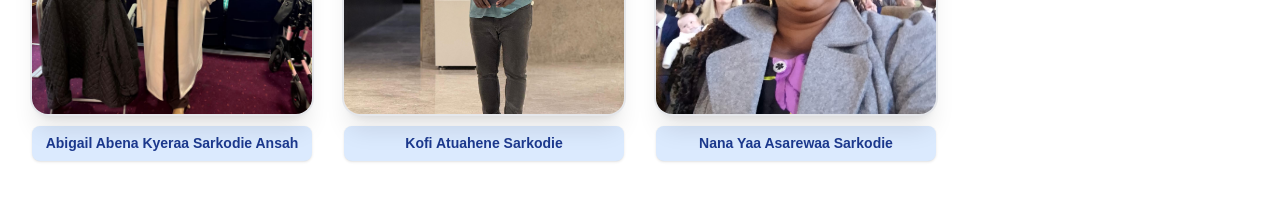
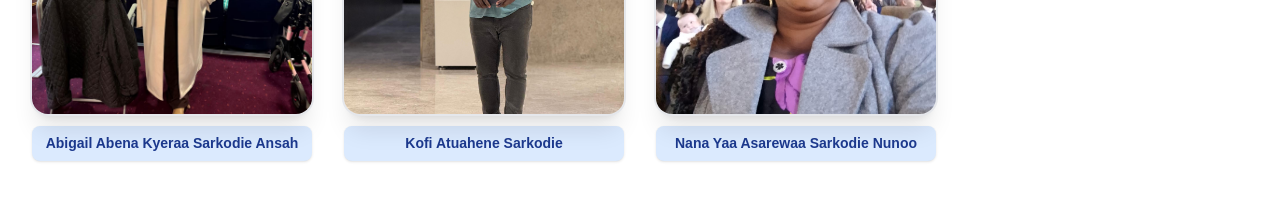
Before and after one commit to cayekple/mrs-akosac, a React (Vite) app: page / in a window 1280 px wide. Shown: the part 9400-9616 px from the top of the page. Built offline with nearby package versions, Linux system fonts and the light colour scheme.

Commit message:
Update children names in captions and biography text for consistency and accuracy

```diff
--- a/src/App.tsx
+++ b/src/App.tsx
@@ -63,7 +63,7 @@ export default function App() {
       images: [
         { src: `${basePath}/img/children/c1.jpeg`, alt: 'Mrs AKOSAC with Abigail Abena Kyeraa Sarkodie Ansah', caption: 'Abigail Abena Kyeraa Sarkodie Ansah' },
         { src: `${basePath}/img/children/c2.jpg`, alt: 'Mrs AKOSAC with Kofi Atuahene Sarkodie', caption: 'Kofi Atuahene Sarkodie' },
-        { src: `${basePath}/img/children/c3.jpeg`, alt: 'Mrs AKOSAC with Nana Yaa Asarewaa Sarkodie', caption: 'Nana Yaa Asarewaa Sarkodie' },
+        { src: `${basePath}/img/children/c3.jpeg`, alt: 'Mrs AKOSAC with Nana Yaa Asarewaa Sarkodie Nunoo', caption: 'Nana Yaa Asarewaa Sarkodie Nunoo' },
       ]
     },
     {
@@ -476,7 +476,7 @@ export default function App() {
                       Her academic brilliance earned her several scholarships to further her education. However, due to circumstances beyond her control, she was unable to take advantage of these opportunities. Undeterred, Harriet displayed remarkable resilience and entrepreneurial spirit by venturing into a small-scale business, where she found success through sheer hard work and determination.
                     </p>
                     <p>
-                      In January 1970, Harriet married the love of her life, Mr. Eric Kofi Atuahene Sarkodie (of blessed memory). Their union, which spanned 53 years, was built on love, mutual respect, and unwavering partnership. Together, they were blessed with four children, though their first child sadly passed shortly after birth. They lovingly raised three children: Abigail Abena Kyeraa Sarkodie Ansah, Kofi Atuahene Sarkodie, and Nana Yaa Asarewaa Sarkodie Nunoo.
+                      In January 1970, Harriet married the love of her life, Mr. Eric Kofi Atuahene Sarkodie (of blessed memory). Their union, which spanned 53 years, was built on love, mutual respect, and unwavering partnership. Together, they were blessed with four children, though their first child sadly passed shortly after birth. They lovingly raised three children: Abigail Abena Kyeraa Sarkodie Ansah, Kofi Atuahene Sarkodie, and Nana Yaa Asarewaa Sarkodie Nunoo Nunoo.
                     </p>
                     <p>
                       Harriet was a pillar of strength in her family and played a central role in the success of their business ventures. In March 1985, together with her husband, she established a licensed chemical shop in Obuasi, which later became a pharmacy in 1993. Through her intelligence, dedication, and tireless work ethic, she made the business flourish and become one of the town's leading pharmacies.
@@ -880,7 +880,7 @@ export default function App() {
                 Her academic brilliance earned her several scholarships to further her education. However, due to circumstances beyond her control, she was unable to take advantage of these opportunities. Undeterred, Harriet displayed remarkable resilience and entrepreneurial spirit by venturing into a small-scale business, where she found success through sheer hard work and determination.
               </p>
               <p>
-                In January 1970, Harriet married the love of her life, Mr. Eric Kofi Atuahene Sarkodie (of blessed memory). Their union, which spanned 53 years, was built on love, mutual respect, and unwavering partnership. Together, they were blessed with four children, though their first child sadly passed shortly after birth. They lovingly raised three children: Abigail Abena Kyeraa Sarkodie Ansah, Kofi Atuahene Sarkodie, and Nana Yaa Asarewaa Sarkodie Nunoo.
+                In January 1970, Harriet married the love of her life, Mr. Eric Kofi Atuahene Sarkodie (of blessed memory). Their union, which spanned 53 years, was built on love, mutual respect, and unwavering partnership. Together, they were blessed with four children, though their first child sadly passed shortly after birth. They lovingly raised three children: Abigail Abena Kyeraa Sarkodie Ansah, Kofi Atuahene Sarkodie, and Nana Yaa Asarewaa Sarkodie Nunoo Nunoo.
               </p>
               <p>
                 Harriet was a pillar of strength in her family and played a central role in the success of their business ventures. In March 1985, together with her husband, she established a licensed chemical shop in Obuasi, which later became a pharmacy in 1993. Through her intelligence, dedication, and tireless work ethic, she made the business flourish and become one of the town's leading pharmacies.
```
